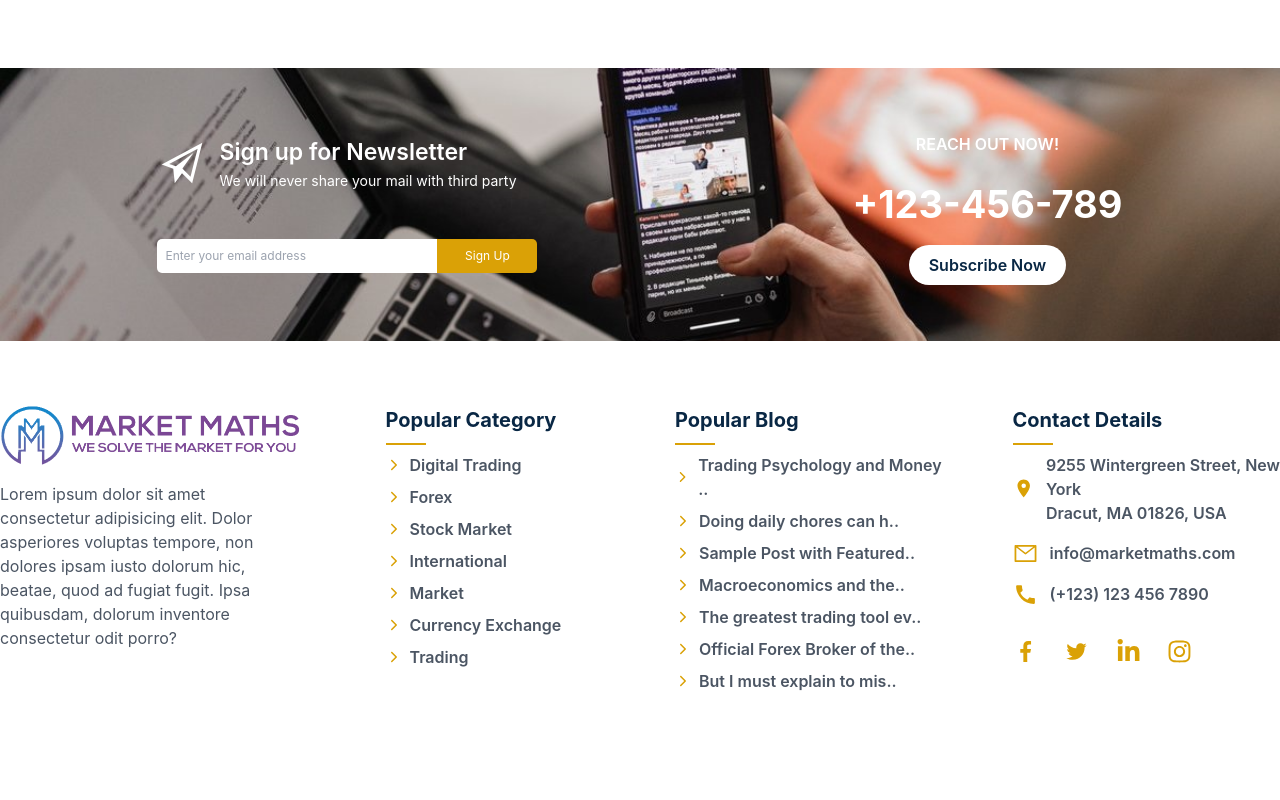
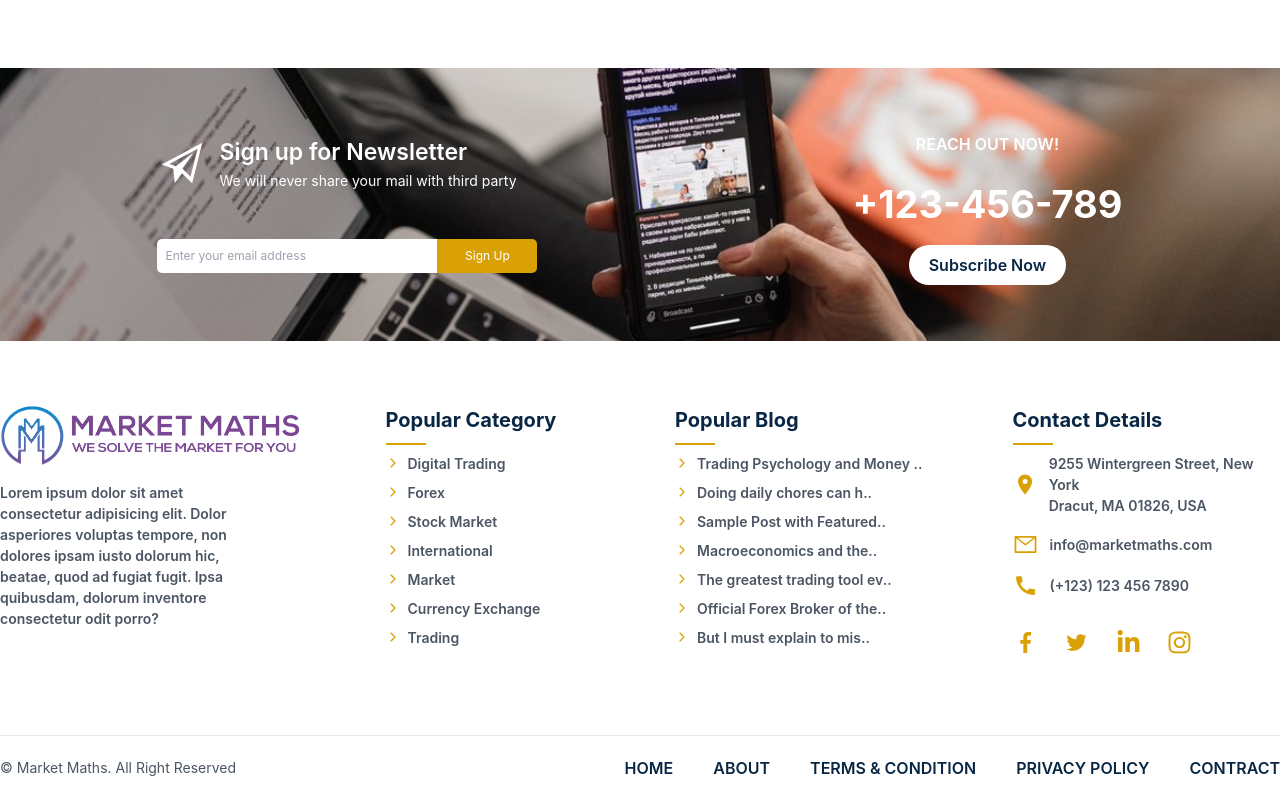
Before and after one commit to hasan-mohammad-bd/market-maths, a React (Create React App) app: page /home in a window 1280 px wide. Shown: the part 6647-7447 px from the top of the page. Before the commit the page ends 7412 px from the top, so only its background shows below. Built offline with nearby package versions, Linux system fonts and the light colour scheme.

Commit message:
adding footer nav

```diff
--- a/src/components/footer/Contract.js
+++ b/src/components/footer/Contract.js
@@ -16,7 +16,7 @@ const Contract = () => {
             Contact Details
         </h3>
         <ExtraSmallLine className="mb-3" />
-        <div className="list">
+        <div className="list text-[14px]">
             <div className='mb-4 flex items-center'><MdPlace className="text-[25px] text-[#DAA106] "/> <p className="text-gray-600 font-semibold ml-3"> 9255 Wintergreen Street, New York <br /> Dracut, MA 01826, USA</p></div>
 
             <div className='mb-4 flex items-center'><AiOutlineMail className="text-[25px] text-[#DAA106] "/> <p className="text-gray-600 font-semibold ml-3">info@marketmaths.com</p></div>
@@ -29,9 +29,6 @@ const Contract = () => {
                 <FaLinkedinIn/>
                 <FaInstagram/>
             </div>
-
-
-
         </div>
       </div>
     </>
--- a/src/components/footer/Footer.js
+++ b/src/components/footer/Footer.js
@@ -1,5 +1,6 @@
 import React from 'react';
 import Contract from './Contract';
+import FooterNav from './FooterNav';
 import LogoSection from './LogoSection';
 import PopularBlog from './PopularBlog';
 import PopularCategory from './PopularCategory';
@@ -8,8 +9,9 @@ import PopularCategory from './PopularCategory';
 const Footer = () => {
     return (
         <>
-            <div className="footer py-16 flex items-center">
-                <div className="container mx-auto  grid grid-cols-1 md:grid-cols-4 md:gap-[70px]">
+            <div className="footer-full">
+            <div className="footer pt-16 flex items-center">
+                <div className="container mx-auto pb-16  grid grid-cols-1 md:grid-cols-4 md:gap-[70px]">
                     <LogoSection/>
                     <PopularCategory/>
                     <PopularBlog/>
@@ -17,6 +19,8 @@ const Footer = () => {
                 </div>
 
             </div>
+            <FooterNav/>
+            </div>
         </>
     );
 };
--- /dev/null
+++ b/src/components/footer/FooterNav.js
@@ -0,0 +1,26 @@
+import React from "react";
+import { Link } from "react-router-dom";
+
+const FooterNav = () => {
+  return (
+    <>
+      <div className="border-t-[1px]">
+        <div className="footer-nav container mx-auto py-5 flex justify-between flex-col md:flex-row items-center">
+          <div className="copy-right-text text-gray-600 text-[14px]">
+            <p>&copy; Market Maths. All Right Reserved</p>
+          </div>
+          <nav className="text-center md:text-start mt-4 md:mt-0 uppercase text-[16px] font-semibold text-[#092744]">
+            <Link className="ml-10" to='/'>Home</Link>
+            <Link className="ml-10" to='/'>About</Link>
+            <Link className="ml-10" to='/'>Terms & condition</Link>
+            <Link className="ml-10" to='/'>Privacy Policy</Link>
+            <Link className="ml-10" to='/'>Contract</Link>
+
+          </nav>
+        </div>
+      </div>
+    </>
+  );
+};
+
+export default FooterNav;
--- a/src/components/footer/LogoSection.js
+++ b/src/components/footer/LogoSection.js
@@ -6,7 +6,7 @@ const LogoSection = () => {
     <>
       <div className="logo mb-8 md:mb-0">
         <img className="w-100 max-w-[300px]" src={logo} alt="" />
-        <p className="mt-4 text-gray-600">
+        <p className="mt-4 text-gray-600 font-semibold text-[14px]">
           Lorem ipsum dolor sit amet consectetur adipisicing elit. Dolor
           asperiores voluptas tempore, non dolores ipsam iusto dolorum hic,
           beatae, quod ad fugiat fugit. Ipsa quibusdam, dolorum inventore
--- a/src/components/footer/PopularBlog.js
+++ b/src/components/footer/PopularBlog.js
@@ -10,7 +10,7 @@ const PopularBlog = () => {
           Popular Blog
         </h3>
         <ExtraSmallLine className="mb-3" />
-        <div className="list">
+        <div className="list text-[14px]">
           <div className="flex items-center my-2">
             <IoIosArrowForward className="text-[#DAA106] mr-2 font-semibold" />{" "}
             <p className="text-gray-600 font-semibold">Trading Psychology and Money ..</p>
--- a/src/components/footer/PopularCategory.js
+++ b/src/components/footer/PopularCategory.js
@@ -10,7 +10,7 @@ const PopularCategory = () => {
           Popular Category
         </h3>
         <ExtraSmallLine className="mb-3" />
-        <div className="list">
+        <div className="list text-[14px]">
           <div className="flex items-center my-2">
             <IoIosArrowForward className="text-[#DAA106] mr-2 font-semibold" />{" "}
             <p className="text-gray-600 font-semibold">Digital Trading</p>
```
